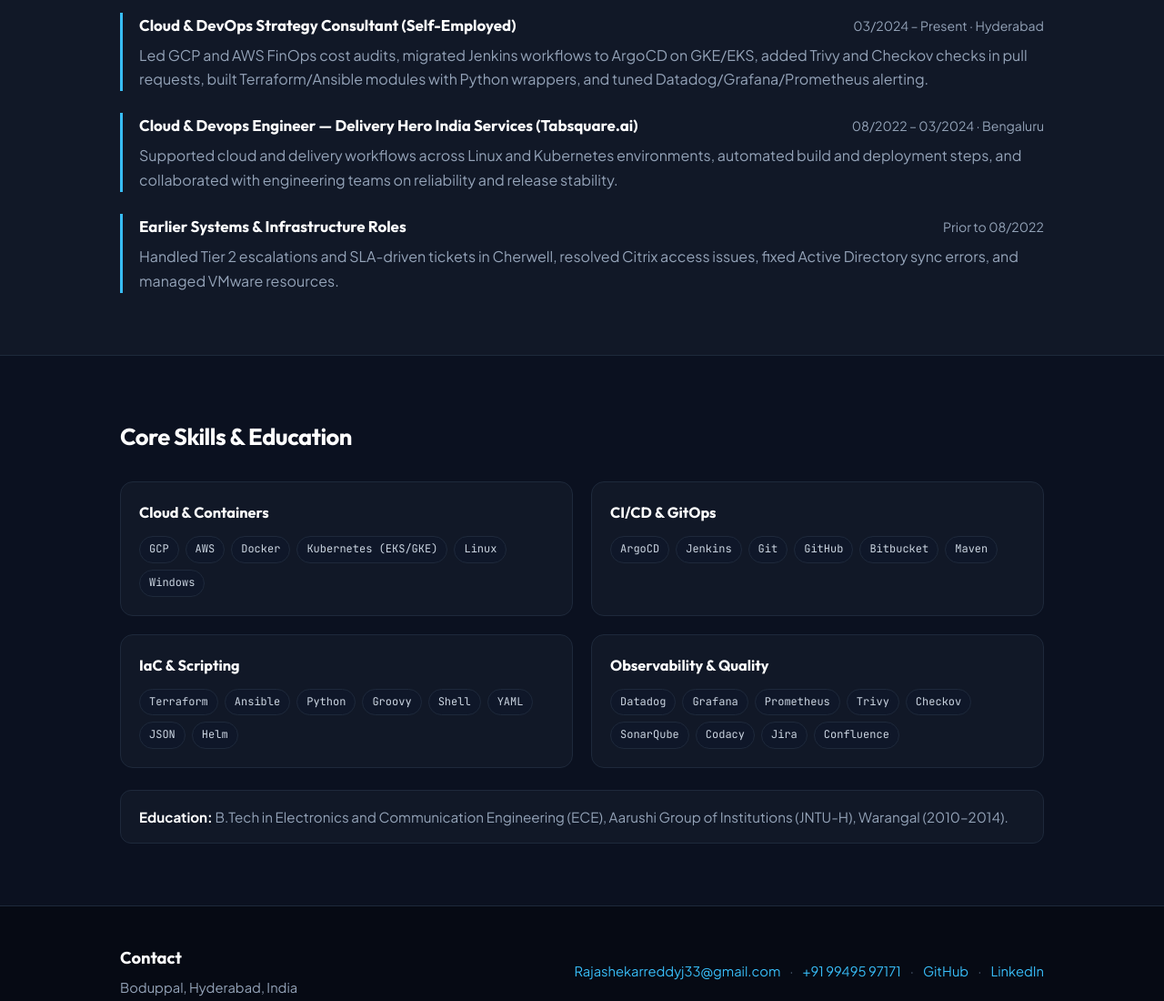
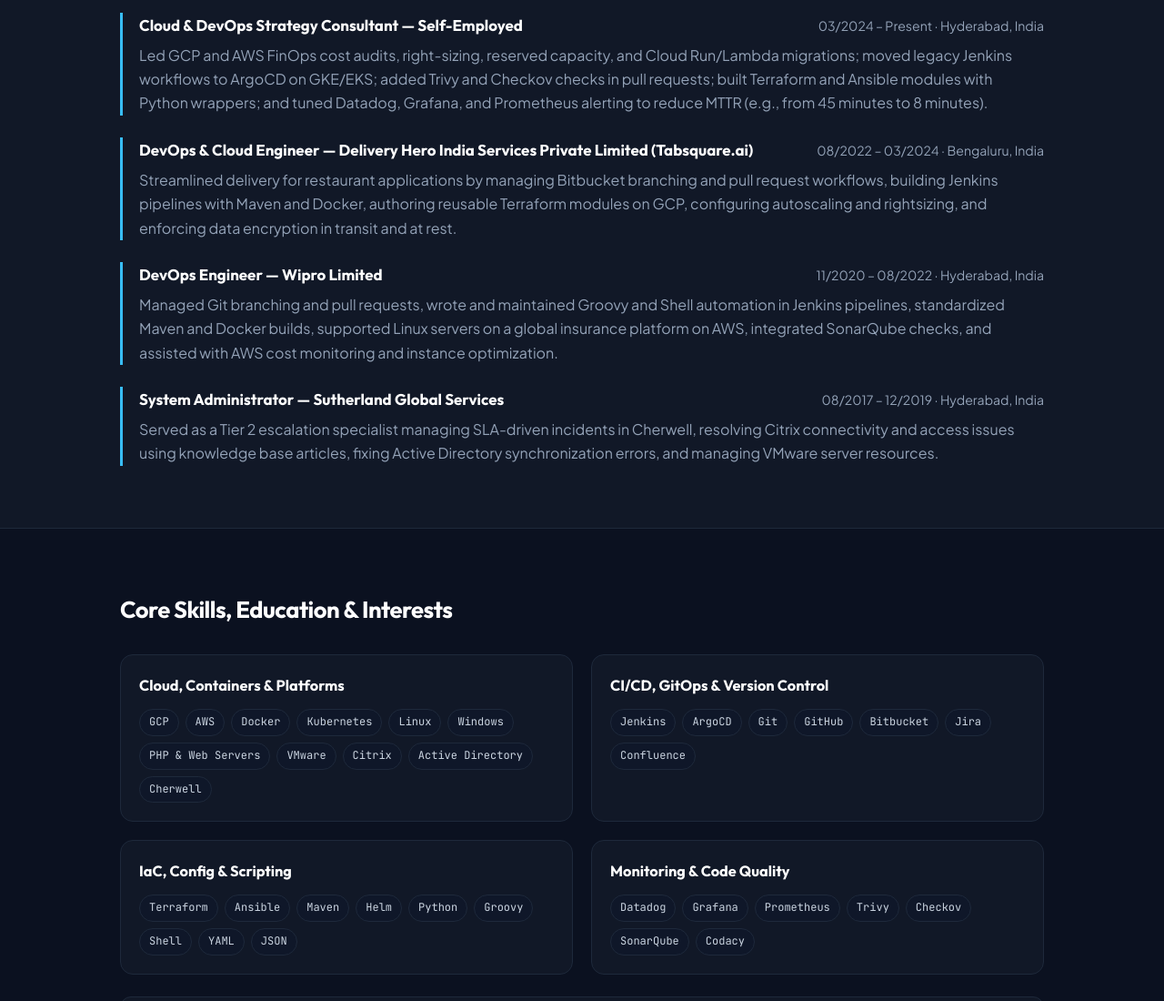
Before and after one commit to rajashekarreddyj33-sketch/rajashekarreddyj33-sketch.github.io, a plain HTML site: page index.html in a window 1280 px wide. Shown: the part 2140-3240 px from the top of the page at 91% size. Drawn offline with Linux system fonts and the light colour scheme.

Commit message:
Revise experience and skills sections in index.html
Updated experience descriptions, added new roles, and refined skills section.

```diff
--- a/index.html
+++ b/index.html
@@ -201,7 +201,7 @@
       </div>
     </section>
 
-    <section id="experience" class="section section-alt">
+<section id="experience" class="section section-alt">
       <div class="container">
         <div class="section-head">
           <h2>Experience</h2>
@@ -210,35 +210,50 @@
         <div class="timeline">
           <div class="timeline-item">
             <div class="timeline-meta">
-              <h3>Cloud &amp; DevOps Strategy Consultant (Self-Employed)</h3>
-              <span>03/2024 &ndash; Present &middot; Hyderabad</span>
+              <h3>Cloud &amp; DevOps Strategy Consultant &mdash; Self-Employed</h3>
+              <span>03/2024 &ndash; Present &middot; Hyderabad, India</span>
             </div>
             <p>
-              Led GCP and AWS FinOps cost audits, migrated Jenkins workflows to ArgoCD on GKE/EKS, added Trivy and
-              Checkov checks in pull requests, built Terraform/Ansible modules with Python wrappers, and tuned
-              Datadog/Grafana/Prometheus alerting.
+              Led GCP and AWS FinOps cost audits, right-sizing, reserved capacity, and Cloud Run/Lambda migrations;
+              moved legacy Jenkins workflows to ArgoCD on GKE/EKS; added Trivy and Checkov checks in pull requests;
+              built Terraform and Ansible modules with Python wrappers; and tuned Datadog, Grafana, and Prometheus
+              alerting to reduce MTTR (e.g., from 45 minutes to 8 minutes).
             </p>
           </div>
 
           <div class="timeline-item">
             <div class="timeline-meta">
-              <h3>Cloud &amp; Devops Engineer &mdash; Delivery Hero India Services (Tabsquare.ai)</h3>
-              <span>08/2022 &ndash; 03/2024 &middot; Bengaluru</span>
+              <h3>DevOps &amp; Cloud Engineer &mdash; Delivery Hero India Services Private Limited (Tabsquare.ai)</h3>
+              <span>08/2022 &ndash; 03/2024 &middot; Bengaluru, India</span>
             </div>
             <p>
-              Supported cloud and delivery workflows across Linux and Kubernetes environments, automated build and
-              deployment steps, and collaborated with engineering teams on reliability and release stability.
+              Streamlined delivery for restaurant applications by managing Bitbucket branching and pull request workflows,
+              building Jenkins pipelines with Maven and Docker, authoring reusable Terraform modules on GCP,
+              configuring autoscaling and rightsizing, and enforcing data encryption in transit and at rest.
             </p>
           </div>
 
           <div class="timeline-item">
             <div class="timeline-meta">
-              <h3>Earlier Systems &amp; Infrastructure Roles</h3>
-              <span>Prior to 08/2022</span>
+              <h3>DevOps Engineer &mdash; Wipro Limited</h3>
+              <span>11/2020 &ndash; 08/2022 &middot; Hyderabad, India</span>
             </div>
             <p>
-              Handled Tier 2 escalations and SLA-driven tickets in Cherwell, resolved Citrix access issues, fixed
-              Active Directory sync errors, and managed VMware resources.
+              Managed Git branching and pull requests, wrote and maintained Groovy and Shell automation in Jenkins
+              pipelines, standardized Maven and Docker builds, supported Linux servers on a global insurance platform on
+              AWS, integrated SonarQube checks, and assisted with AWS cost monitoring and instance optimization.
+            </p>
+          </div>
+
+          <div class="timeline-item">
+            <div class="timeline-meta">
+              <h3>System Administrator &mdash; Sutherland Global Services</h3>
+              <span>08/2017 &ndash; 12/2019 &middot; Hyderabad, India</span>
+            </div>
+            <p>
+              Served as a Tier 2 escalation specialist managing SLA-driven incidents in Cherwell, resolving Citrix
+              connectivity and access issues using knowledge base articles, fixing Active Directory synchronization
+              errors, and managing VMware server resources.
             </p>
           </div>
         </div>
@@ -248,50 +263,57 @@
     <section id="skills" class="section">
       <div class="container">
         <div class="section-head">
-          <h2>Core Skills &amp; Education</h2>
+          <h2>Core Skills, Education &amp; Interests</h2>
         </div>
 
         <div class="skills-grid">
           <div class="skill-group">
-            <h3>Cloud &amp; Containers</h3>
+            <h3>Cloud, Containers &amp; Platforms</h3>
             <ul class="tag-list">
               <li>GCP</li>
               <li>AWS</li>
               <li>Docker</li>
-              <li>Kubernetes (EKS/GKE)</li>
+              <li>Kubernetes</li>
               <li>Linux</li>
               <li>Windows</li>
+              <li>PHP &amp; Web Servers</li>
+              <li>VMware</li>
+              <li>Citrix</li>
+              <li>Active Directory</li>
+              <li>Cherwell</li>
             </ul>
           </div>
 
           <div class="skill-group">
-            <h3>CI/CD &amp; GitOps</h3>
+            <h3>CI/CD, GitOps &amp; Version Control</h3>
             <ul class="tag-list">
+              <li>Jenkins</li>
               <li>ArgoCD</li>
-              <li>Jenkins</li>
               <li>Git</li>
               <li>GitHub</li>
               <li>Bitbucket</li>
-              <li>Maven</li>
+              <li>Jira</li>
+              <li>Confluence</li>
             </ul>
           </div>
 
           <div class="skill-group">
-            <h3>IaC &amp; Scripting</h3>
+            <h3>IaC, Config &amp; Scripting</h3>
             <ul class="tag-list">
               <li>Terraform</li>
               <li>Ansible</li>
+              <li>Maven</li>
+              <li>Helm</li>
               <li>Python</li>
               <li>Groovy</li>
               <li>Shell</li>
               <li>YAML</li>
               <li>JSON</li>
-              <li>Helm</li>
             </ul>
           </div>
 
           <div class="skill-group">
-            <h3>Observability &amp; Quality</h3>
+            <h3>Monitoring &amp; Code Quality</h3>
             <ul class="tag-list">
               <li>Datadog</li>
               <li>Grafana</li>
@@ -300,8 +322,6 @@
               <li>Checkov</li>
               <li>SonarQube</li>
               <li>Codacy</li>
-              <li>Jira</li>
-              <li>Confluence</li>
             </ul>
           </div>
         </div>
```
